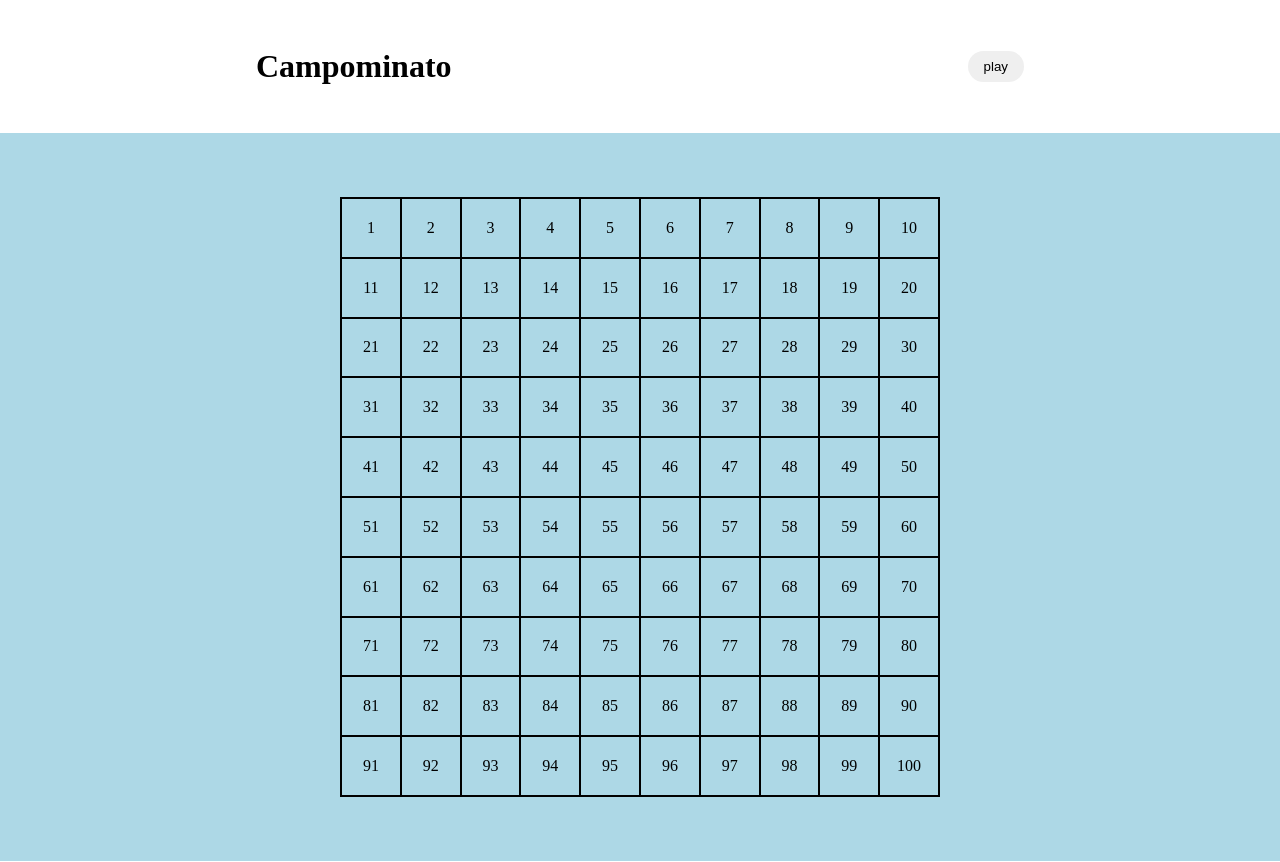
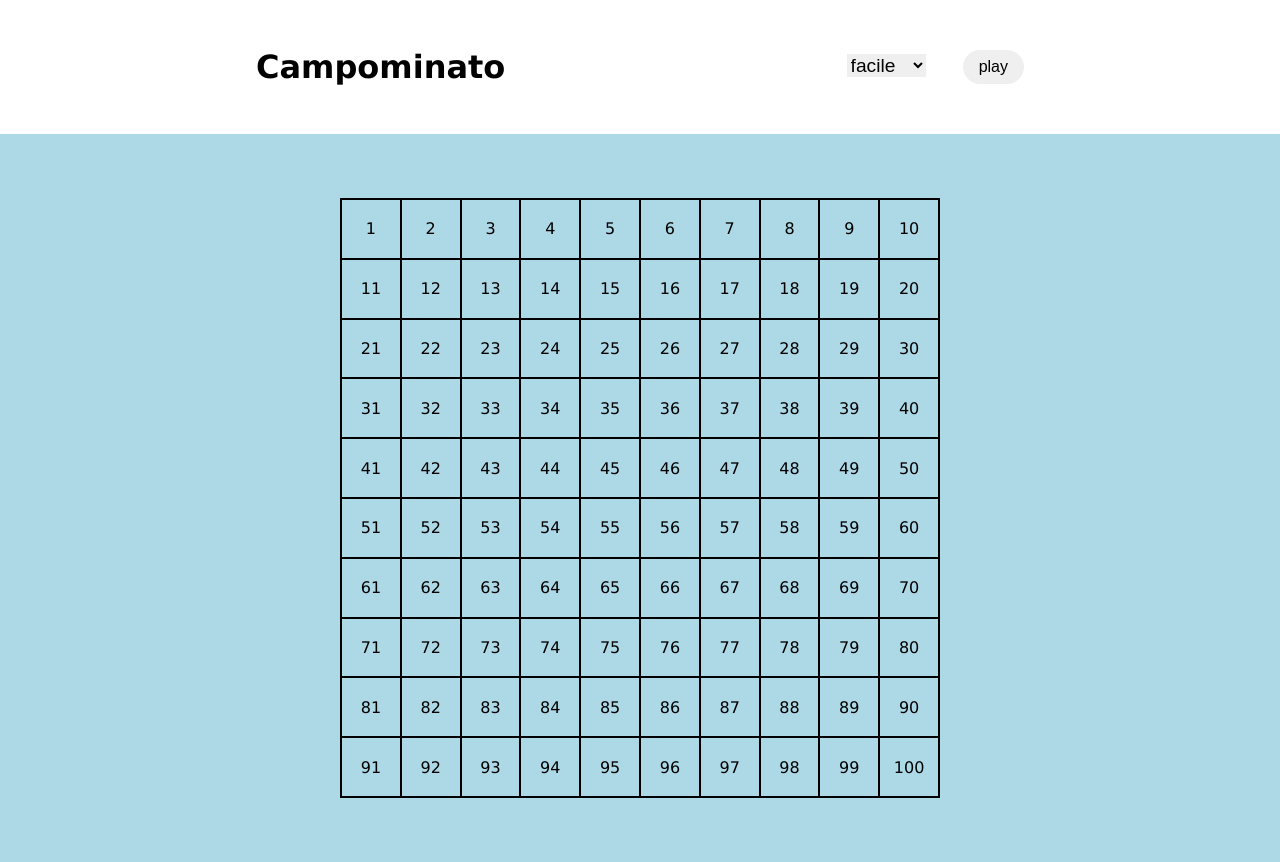
Before and after one commit to RicTieri/js-campominato-grid, a plain HTML site: page index.html in a window 1280 px wide. Both pictures are taken after a click on the button "play". Drawn offline with Linux system fonts and the light colour scheme.

Commit message:
added difficult select

```diff
--- a/css/style.css
+++ b/css/style.css
@@ -2,6 +2,10 @@
   margin: 0;
   padding: 0;
   box-sizing: border-box;
+}
+
+body{
+  font-family:'Lucida Sans', 'Lucida Sans Regular', 'Lucida Grande', 'Lucida Sans Unicode', Geneva, Verdana, sans-serif;
 }
 
 header{
@@ -11,6 +15,15 @@ header{
   display: flex;
   justify-content: space-between;
   align-items: center;
+}
+
+nav> *{
+  margin-left: 2rem;
+}
+
+nav select{
+  border: none;
+  font-size: 1.2rem;
 }
 
 main{
@@ -42,6 +55,7 @@ main{
 
 
 button{
+  font-size: 1rem;
   padding: .5rem 1rem;
   border: none;
   border-radius: 50px;
--- a/index.html
+++ b/index.html
@@ -1,15 +1,24 @@
 <!DOCTYPE html>
 <html lang="en">
+
 <head>
   <meta charset="UTF-8">
   <meta name="viewport" content="width=device-width, initial-scale=1.0">
   <title>campominato</title>
   <link rel="stylesheet" href="./css/style.css">
 </head>
+
 <body>
   <header>
     <h1>Campominato</h1>
-    <button>play</button>
+    <nav>
+        <select id="game_level">
+          <option value="100">facile</option>
+          <option value="81">medio</option>
+          <option value="49">difficile</option>
+        </select>
+      <button>play</button>
+    </nav>
   </header>
   <main>
     <div id="game_box"></div>
@@ -17,4 +26,5 @@
   <footer></footer>
   <script src="./js/script.js"></script>
 </body>
+
 </html>
--- a/js/script.js
+++ b/js/script.js
@@ -4,11 +4,15 @@ const gameBox = document.getElementById('game_box');
 const playButton = document.querySelector('button');
 
 playButton.addEventListener('click',function (){
+  let gameLevel = document.querySelector('select');
+  let totalCard = gameLevel.value;
   gameBox.innerHTML = ''
   // Ogni cella ha un numero progressivo, da 1 a 100.
-  for (let i = 1; i <= 100; i++) {
+  for (let i = 1; i <= totalCard; i++) {
     const divSquare = getDivWithClassAndText('game_card', i);
     gameBox.appendChild(divSquare);
+    divSquare.style.width = `calc(100% / ${Math.sqrt(totalCard)})`
+    divSquare.style.height = `calc(100% / ${Math.sqrt(totalCard)})`
     divSquare.addEventListener('click', function(){
       divSquare.classList.add('clicked');
       console.log(i)
```
